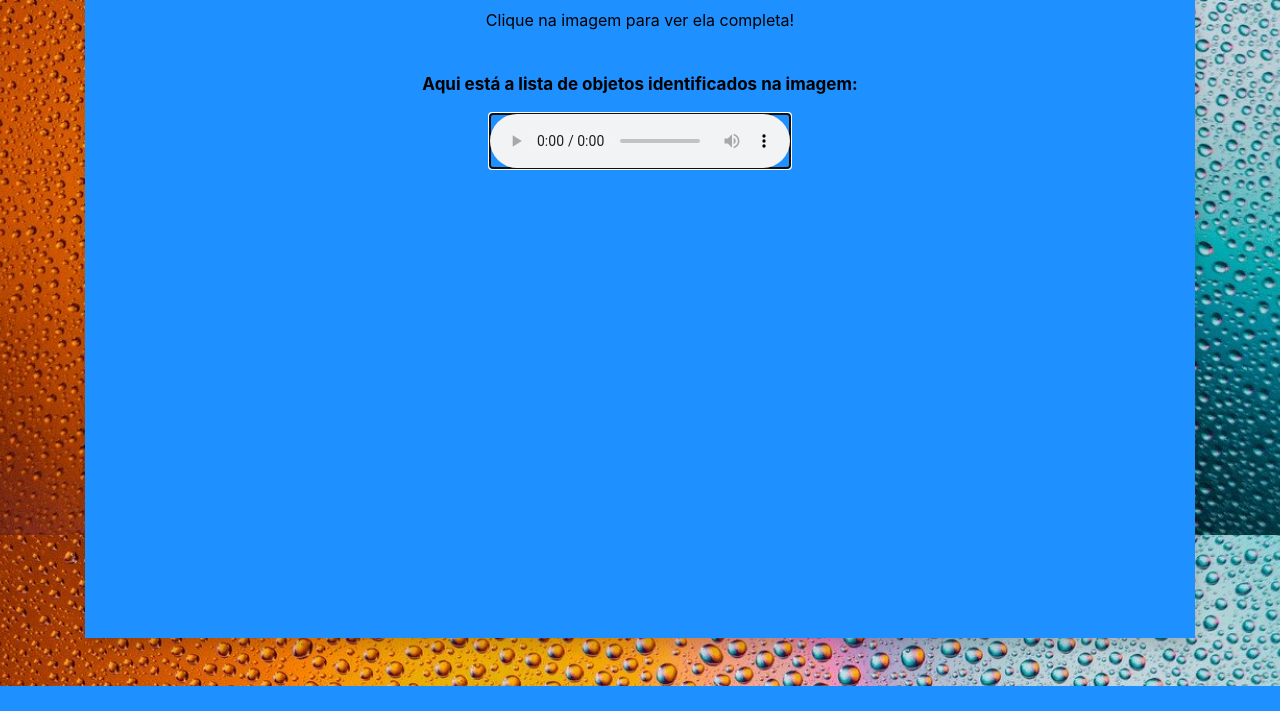
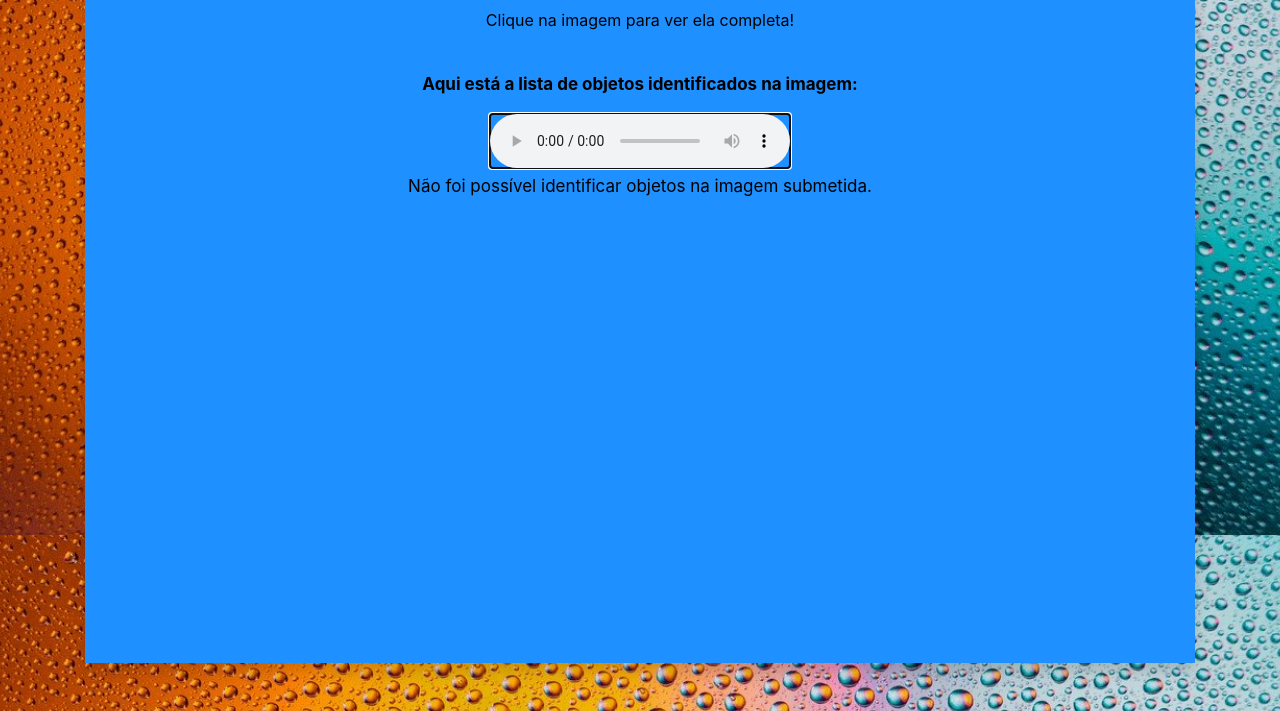
Before and after one commit to Jeremias333/IdentifyTheObject, a Django app: page /result/ in a window 1280 px wide. Shown: the part 265-976 px from the top of the page. Before the commit the page ends 951 px from the top, so only its background shows below. Run offline with Django 3.2, Linux system fonts and the light colour scheme; some libraries are stand-ins or nearby versions.

Commit message:
style(no-object): criado resposta condicional para caso de objetos não identificados na imagem.

```diff
--- a/IdentifyTheObject/main/templates/result.html
+++ b/IdentifyTheObject/main/templates/result.html
@@ -22,6 +22,9 @@
 		<script type="text/javascript">
 			document.getElementById("audio").focus();
 		</script>
+		{% if lista|length == 0 %}
+			<p>Não foi possível identificar objetos na imagem submetida.</p>
+		{% else %}
 			<div align="left">
 				<ul>
 				{% for obj in lista %}
@@ -29,6 +32,7 @@
 				{% endfor %}
 				</ul>
 			</div>
+		{% endif %}
 	</div>
 </center>
 {% endblock %}
```
Lines whose indentation alone changed are shown as unchanged.
